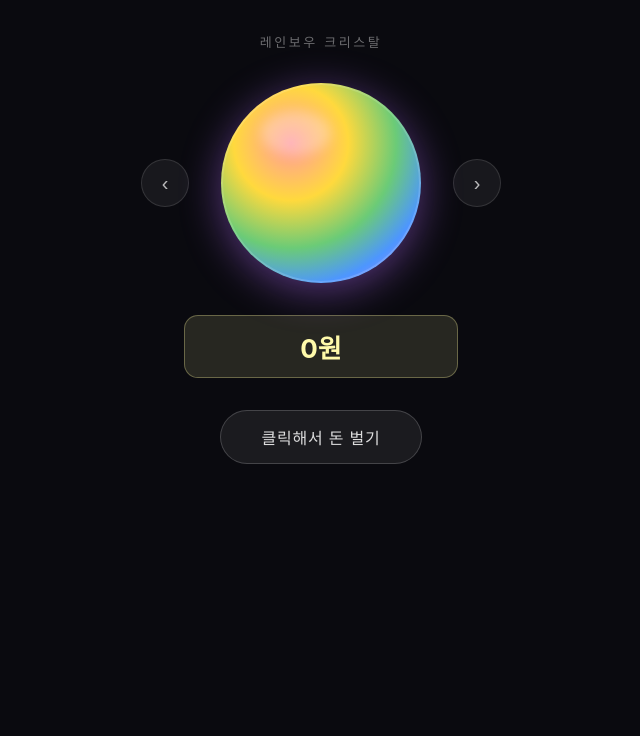
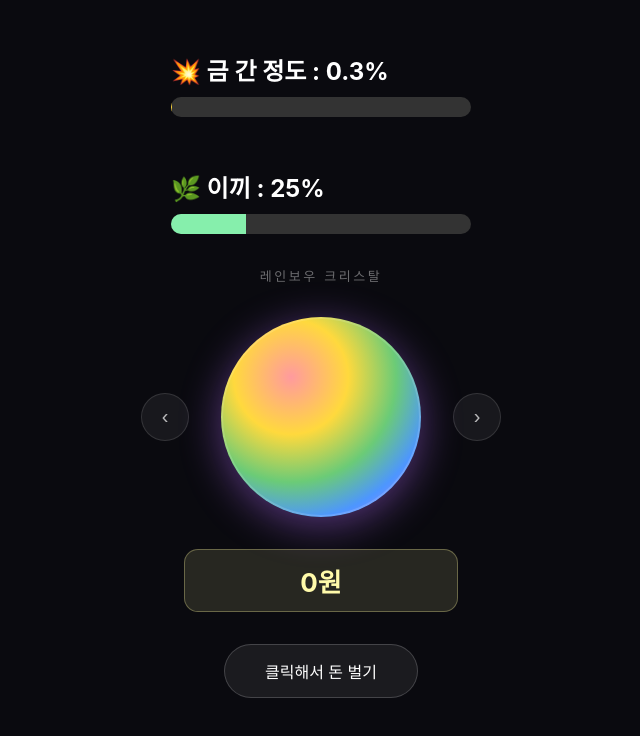
Before and after one commit to selwjoo/StoneGame, a React (Create React App) app in the folder stonegame/: page /money in a window 1280 px wide. Shown: the top 736 px of the page, without its empty margins (319-959 px from the left). Built offline with nearby package versions, Linux system fonts and the light colour scheme.

Commit message:
update crack and moss system

```diff
--- a/stonegame/src/App.js
+++ b/stonegame/src/App.js
@@ -1,41 +1,77 @@
-import { useState, useRef } from "react"
-import { BrowserRouter, Routes, Route } from 'react-router-dom';
-//import Crack from './Crack';
-//import Moss from "./Moss";
-import Money from './Money';
-//import Potion from './Potion';
-//import GameOver from './GameOver';
-import Start from './Start';
+import { useState } from "react"
+import { BrowserRouter, Routes, Route } from "react-router-dom"
+
+import Money from "./Money"
+import Start from "./Start"
 
 function App() {
-  const [money, setMoney] = useState(0); // 돈
-  const [combo, setCombo] = useState(1); // 클릭 시 돈 증가 배율
 
-  const [moss, setMoss] = useState(0); // 이끼
-  const [crack, setCrack] = useState(0); // 돌 깨짐
+  const [money, setMoney] = useState(0)
+  const [combo, setCombo] = useState(1)
 
-  const [gameOver, setGameOver] = useState(false); // 게임 종료시 true!! // 포션 구매 시, 다시 false로 변경
-  const [message, setMessage] = useState(''); // 게임 종료 후 포션 구매 or 포기 선택하는 메세지 창 팝업
+  const [moss, setMoss] = useState(0)
+  const [crack, setCrack] = useState(0)
 
-  const [potionPrice, setPotionPrice] = useState(50); // 포션 가격
-  const [reviveCount, setReviveCount] = useState(0);
-  // 부활 횟수..! 초기에 0으로 선언하여 (부활횟수) x (포션 가격) x 3 하여 포션 가격을 업데이트 후, 부활 횟수에 1을 더하는 형태
+  const [gameOver, setGameOver] = useState(false)
+  const [message, setMessage] = useState("")
 
-  const [selectedCrystal, setSelectedCrystal] = useState(0); // 👈 고른 크리스탈 공유
+  const [selectedCrystal, setSelectedCrystal] = useState(0)
 
   return (
-    <div style={{ background: "#0a0a0f", minHeight: "100vh" }} >
+    <div
+      style={{
+        background: "#0a0a0f",
+        minHeight: "100vh",
+      }}
+    >
+      <BrowserRouter>
 
-    <BrowserRouter>
-      <Routes>
-        <Route path="/" element={ <Start money={money} setMoney={setMoney} selectedCrystal={selectedCrystal} setSelectedCrystal={setSelectedCrystal}/>} />
-        <Route path="/money" element={<Money  money = {money} setMoney = {setMoney} combo = {combo} setCombo = {setCombo} selectedCrystal={selectedCrystal}/>} />
-      </Routes>
-    </BrowserRouter>
+        <Routes>
+
+          <Route
+            path="/"
+            element={
+              <Start
+                money={money}
+                setMoney={setMoney}
+                selectedCrystal={selectedCrystal}
+                setSelectedCrystal={setSelectedCrystal}
+              />
+            }
+          />
+
+          <Route
+            path="/money"
+            element={
+              <Money
+                money={money}
+                setMoney={setMoney}
+
+                combo={combo}
+                setCombo={setCombo}
+
+                moss={moss}
+                setMoss={setMoss}
+
+                crack={crack}
+                setCrack={setCrack}
+
+                gameOver={gameOver}
+                setGameOver={setGameOver}
+
+                message={message}
+                setMessage={setMessage}
+
+                selectedCrystal={selectedCrystal}
+              />
+            }
+          />
+
+        </Routes>
+
+      </BrowserRouter>
     </div>
-
-
-  );
+  )
 }
 
-export default App;
+export default App
--- a/stonegame/src/Crack.js
+++ /dev/null
@@ -1,3 +0,0 @@
-export default function Crack() {
-    return null
-  }
--- /dev/null
+++ b/stonegame/src/Crack.jsx
@@ -0,0 +1,88 @@
+import { useEffect } from "react";
+
+function Crack({
+  crack,
+  setCrack,
+  setGameOver,
+  setMessage,
+  clicked,
+  gameOver,
+}) {
+
+  useEffect(() => {
+
+    if (gameOver) return;
+
+    setCrack((prev) => {
+
+      let increase = 0;
+
+      // 0 ~ 35%
+      if (prev < 35) {
+        increase = 0.14;
+      }
+
+      // 35 ~ 80%
+      else if (prev < 80) {
+        increase = 0.5;
+      }
+
+      // 80 ~ 100%
+      else {
+        increase = 1;
+      }
+
+      const next = prev + increase;
+
+      if (next >= 100) {
+        setGameOver(true);
+        setMessage("💥 돌이 완전히 깨졌습니다...");
+        return 100;
+      }
+
+      return next;
+    });
+
+  }, [clicked]);
+
+  return (
+    <div style={{ width: "300px" }}>
+
+      <h2
+        style={{
+          color: "white",
+          marginBottom: "10px",
+        }}
+      >
+        💥 금 간 정도 : {crack.toFixed(1)}%
+      </h2>
+
+      <div
+        style={{
+          width: "100%",
+          height: "20px",
+          background: "#333",
+          borderRadius: "999px",
+          overflow: "hidden",
+        }}
+      >
+        <div
+          style={{
+            width: `${crack}%`,
+            height: "100%",
+            background:
+              crack > 80
+                ? "#ff2d2d"
+                : crack > 35
+                ? "#ff9f43"
+                : "#ffd93d",
+            transition: "0.1s",
+          }}
+        />
+      </div>
+
+    </div>
+  );
+}
+
+export default Crack;
--- a/stonegame/src/Money.js
+++ b/stonegame/src/Money.js
@@ -1,4 +1,6 @@
-import { useRef, useState} from "react"
+import { useRef, useState } from "react"
+import Crack from "./Crack"
+import Moss from "./Moss"
 
 const crystals = [
   {
@@ -31,37 +33,77 @@ const crystals = [
   },
 ]
 
-export default function Money({ money, setMoney, combo, setCombo, selectedCrystal}) {
+export default function Money({
+  money,
+  setMoney,
+  combo,
+  setCombo,
+
+  moss,
+  setMoss,
+
+  crack,
+  setCrack,
+
+  gameOver,
+  setGameOver,
+
+  message,
+  setMessage,
+
+  selectedCrystal
+}) {
+
   const [crystalIdx, setCrystalIdx] = useState(selectedCrystal ?? 0)
   const [particles, setParticles] = useState([])
   const [pressing, setPressing] = useState(false)
+  const [clicked, setClicked] = useState(false)
+
   const lastClickTime = useRef(0)
   const particleId = useRef(0)
 
   function handleClick(clientX, clientY, fromBtn = false) {
+
+    if (gameOver) return
+
+    setClicked(prev => !prev)
+
     const now = Date.now()
     const diff = now - lastClickTime.current
+
     let newCombo = diff < 500 ? combo + 1 : 1
+
     setCombo(newCombo)
     lastClickTime.current = now
+
     setMoney(prev => prev + newCombo)
 
     const id = particleId.current++
+
     const x = fromBtn ? 100 : clientX
     const y = fromBtn ? 100 : clientY
+
     setParticles(prev => [...prev, { id, x, y, combo: newCombo }])
-    setTimeout(() => setParticles(prev => prev.filter(p => p.id !== id)), 700)
+
+    setTimeout(() => {
+      setParticles(prev => prev.filter(p => p.id !== id))
+    }, 700)
   }
 
   function handleCrystalClick(e) {
     const rect = e.currentTarget.getBoundingClientRect()
-    handleClick(e.clientX - rect.left, e.clientY - rect.top)
+
+    handleClick(
+      e.clientX - rect.left,
+      e.clientY - rect.top
+    )
   }
 
   function prevCrystal() {
     setCrystalIdx(i => (i - 1 + crystals.length) % crystals.length)
     setCombo(1)
   }
+
   function nextCrystal() {
     setCrystalIdx(i => (i + 1) % crystals.length)
     setCombo(1)
@@ -70,14 +112,34 @@ export default function Money({ money, setMoney, combo, setCombo, selectedCrysta
   const crystal = crystals[crystalIdx]
 
   return (
-    <div style={{
+    <div
+      style={{
         display: "flex",
         flexDirection: "column",
         alignItems: "center",
         gap: 32,
         padding: 32,
         position: "relative",
-    }}>
+      }}
+    >
+
+      <Crack
+        crack={crack}
+        setCrack={setCrack}
+        setGameOver={setGameOver}
+        setMessage={setMessage}
+        clicked={clicked}
+      />
+
+      <Moss
+        moss={moss}
+        setMoss={setMoss}
+        setGameOver={setGameOver}
+        setMessage={setMessage}
+        lastClickTime={lastClickTime}
+        gameOver={gameOver}
+      />
+
       <style>{`
         @keyframes floatUp {
           0%   { opacity: 1; transform: translateY(0) scale(1); }
@@ -85,34 +147,36 @@ export default function Money({ money, setMoney, combo, setCombo, selectedCrysta
         }
       `}</style>
 
-      {/* 크리스탈 이름 */}
-      <p style={{
+      <p
+        style={{
           color: "rgba(255,255,255,0.4)",
           fontSize: 13,
           letterSpacing: "0.2em",
           textTransform: "uppercase",
           margin: 0,
-      }}>
+        }}
+      >
         {crystal.name} 크리스탈
       </p>
 
-      {/* 슬라이더 */}
       <div style={{ display: "flex", alignItems: "center", gap: 32 }}>
+
         <button
           onClick={prevCrystal}
           style={{
-            width: 48, height: 48, borderRadius: "50%",
+            width: 48,
+            height: 48,
+            borderRadius: "50%",
             background: "rgba(255,255,255,0.06)",
             border: "1px solid rgba(255,255,255,0.12)",
             color: "rgba(255,255,255,0.7)",
-            fontSize: 20, cursor: "pointer",
-            display: "flex", alignItems: "center", justifyContent: "center",
+            fontSize: 20,
+            cursor: "pointer",
           }}
         >
           ‹
         </button>
 
-        {/* 크리스탈 구체 */}
         <div
           onClick={handleCrystalClick}
           onMouseDown={() => setPressing(true)}
@@ -126,78 +190,75 @@ export default function Money({ money, setMoney, combo, setCombo, selectedCrysta
             userSelect: "none",
           }}
         >
-          <div style={{
+
+          <div
+            style={{
               width: "100%",
               height: "100%",
               borderRadius: "50%",
               ...crystal.style,
               transform: pressing ? "scale(0.93)" : "scale(1)",
-            transition: "transform 0.12s cubic-bezier(0.34,1.56,0.64,1)",
-          }} />
+              transition: "transform 0.12s",
+            }}
+          />
 
-          {/* 하이라이트 */}
-          <div style={{
+          {combo >= 2 && (
+            <div
+              style={{
                 position: "absolute",
-            top: "14%", left: "20%",
-            width: "35%", height: "22%",
-            borderRadius: "50%",
-            background: "rgba(255,255,255,0.28)",
-            filter: "blur(6px)",
-            pointerEvents: "none",
-          }} />
-
-          {/* 콤보 뱃지 */}
-          {combo >= 2 && (
-            <div style={{
-              position: "absolute",
-              top: -10, right: -10,
-              background: "linear-gradient(135deg, #ffd93d, #ff6b35)",
-              color: "#fff",
+                top: -10,
+                right: -10,
+                background: "orange",
+                color: "white",
+                padding: "4px 10px",
+                borderRadius: 20,
                 fontSize: 12,
                 fontWeight: 700,
-              padding: "4px 10px",
-              borderRadius: 20,
-              whiteSpace: "nowrap",
-            }}>
+              }}
+            >
               x{combo} 콤보!
             </div>
           )}
 
-          {/* 클릭 파티클 */}
           {particles.map(p => (
-            <div key={p.id} style={{
+            <div
+              key={p.id}
+              style={{
                 position: "absolute",
                 left: p.x - 20,
                 top: p.y - 20,
-              color: p.combo >= 3 ? "#ffd93d" : "rgba(255,255,255,0.9)",
-              fontSize: p.combo >= 3 ? 16 : 14,
+                color: "white",
                 fontWeight: 700,
+                animation: "floatUp 0.7s ease-out forwards",
                 pointerEvents: "none",
-              animation: "floatUp 0.7s ease-out forwards",
-              whiteSpace: "nowrap",
-            }}>
-              {p.combo >= 2 ? `+${p.combo} 콤보!` : "+1"}
+              }}
+            >
+              +{p.combo}
             </div>
           ))}
+
         </div>
 
         <button
           onClick={nextCrystal}
           style={{
-            width: 48, height: 48, borderRadius: "50%",
+            width: 48,
+            height: 48,
+            borderRadius: "50%",
             background: "rgba(255,255,255,0.06)",
             border: "1px solid rgba(255,255,255,0.12)",
             color: "rgba(255,255,255,0.7)",
-            fontSize: 20, cursor: "pointer",
-            display: "flex", alignItems: "center", justifyContent: "center",
+            fontSize: 20,
+            cursor: "pointer",
           }}
         >
           ›
         </button>
+
       </div>
 
-      {/* 돈 표시 */}
-      <div style={{
+      <div
+        style={{
           background: "rgba(255,249,160,0.12)",
           border: "1px solid rgba(255,249,160,0.3)",
           color: "#fffaaa",
@@ -207,11 +268,11 @@ export default function Money({ money, setMoney, combo, setCombo, selectedCrysta
           borderRadius: 14,
           minWidth: 200,
           textAlign: "center",
-      }}>
+        }}
+      >
         {money.toLocaleString()}원
       </div>
 
-      {/* 클릭 버튼 */}
       <button
         onClick={() => handleClick(0, 0, true)}
         style={{
@@ -219,14 +280,26 @@ export default function Money({ money, setMoney, combo, setCombo, selectedCrysta
           borderRadius: 40,
           background: "rgba(255,255,255,0.07)",
           border: "1px solid rgba(255,255,255,0.18)",
-          color: "rgba(255,255,255,0.85)",
+          color: "white",
           fontSize: 16,
           cursor: "pointer",
-          letterSpacing: "0.05em",
         }}
       >
         클릭해서 돈 벌기
       </button>
+
+      {gameOver && (
+        <div
+          style={{
+            color: "white",
+            fontSize: 28,
+            fontWeight: "bold",
+          }}
+        >
+          {message}
+        </div>
+      )}
+
     </div>
   )
 }
--- a/stonegame/src/Moss.js
+++ /dev/null
@@ -1,3 +0,0 @@
-export default function Moss() {
-    return null
-  }
--- /dev/null
+++ b/stonegame/src/Moss.jsx
@@ -0,0 +1,95 @@
+import { useEffect } from "react";
+
+function Moss({
+  moss,
+  setMoss,
+  setGameOver,
+  setMessage,
+  lastClickTime,
+  gameOver,
+}) {
+
+  useEffect(() => {
+
+    const timer = setInterval(() => {
+
+      if (gameOver) return;
+
+      const now = Date.now();
+
+      // 2초 이상 클릭 안 하면 이끼 증가
+      if (now - lastClickTime.current > 2000) {
+
+        setMoss((prev) => {
+
+          let next = prev + 5;
+
+          if (next >= 100) {
+            setGameOver(true);
+            setMessage("🌿 이끼가 돌을 완전히 덮었습니다...");
+            return 100;
+          }
+
+          return next;
+        });
+
+      } else {
+
+      // 클릭하면 이끼 초기화
+       setMoss(0);
+
+   }
+
+    }, 1000);
+
+    return () => clearInterval(timer);
+
+  }, [
+    gameOver,
+    lastClickTime,
+    setGameOver,
+    setMessage,
+    setMoss,
+  ]);
+
+  return (
+    <div style={{ width: "300px" }}>
+
+      <h2
+        style={{
+          color: "white",
+          marginBottom: "10px",
+        }}
+      >
+        🌿 이끼 : {Math.floor(moss)}%
+      </h2>
+
+      <div
+        style={{
+          width: "100%",
+          height: "20px",
+          background: "#333",
+          borderRadius: "999px",
+          overflow: "hidden",
+        }}
+      >
+        <div
+          style={{
+            width: `${moss}%`,
+            height: "100%",
+            background:
+              moss > 70
+                ? "#14532d"
+                : moss > 40
+                ? "#22c55e"
+                : "#86efac",
+            transition: "0.2s",
+          }}
+        />
+      </div>
+
+    </div>
+  );
+}
+
+export default Moss;
```
Also changed, not shown: 1 other file (tests, documents, lock files or other folders). Lines whose indentation alone changed are shown as unchanged.
